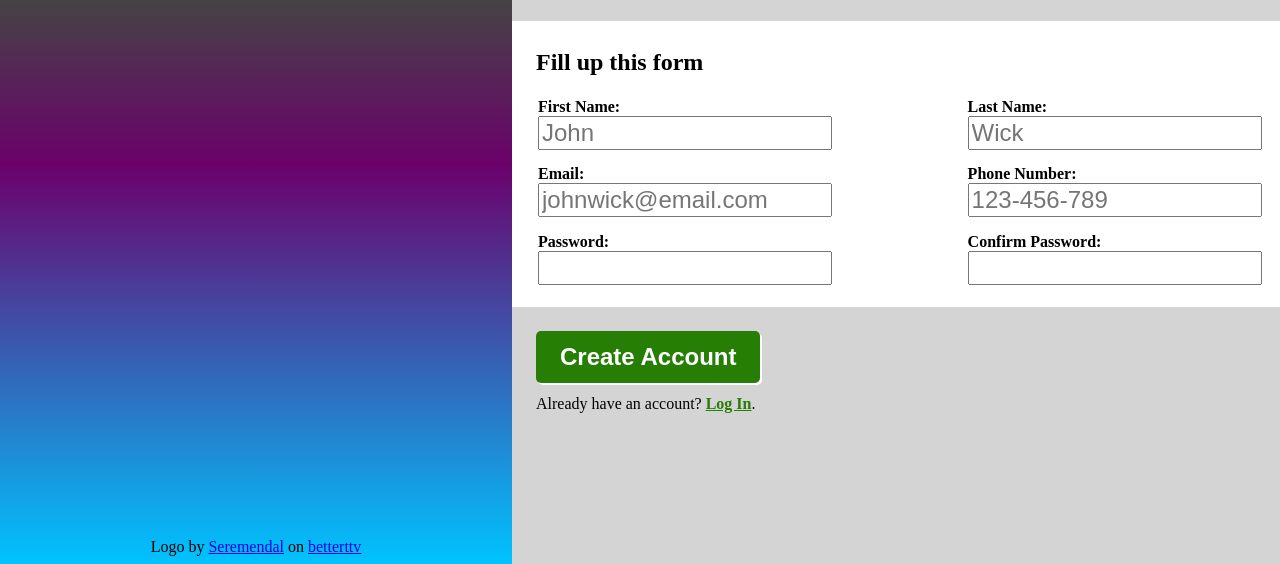
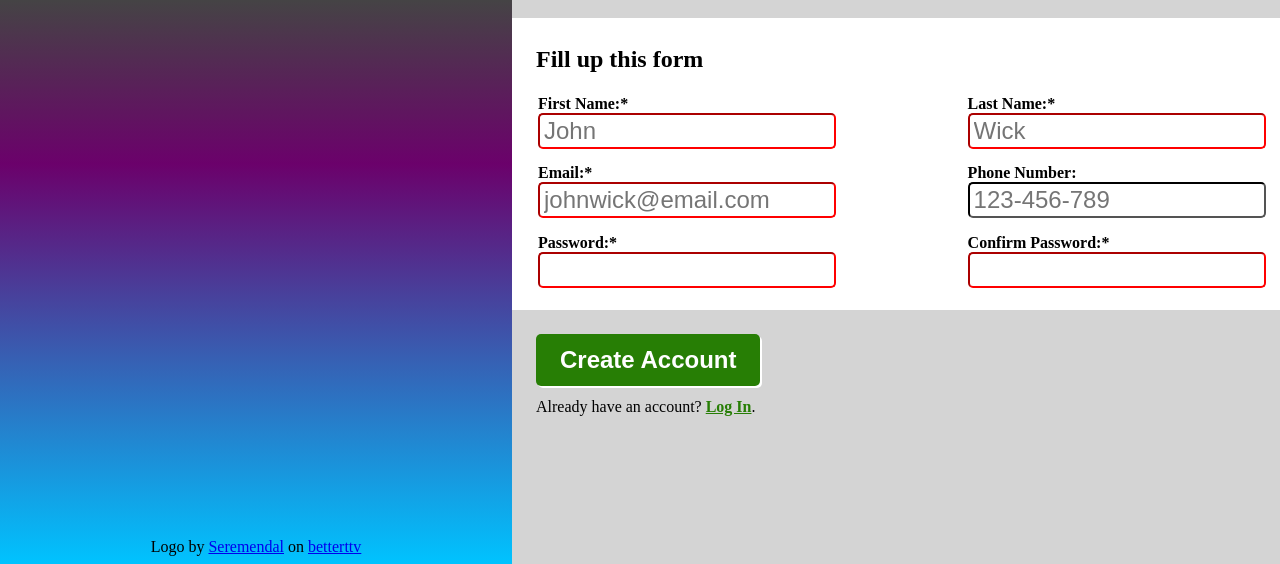
Before and after one commit to Norraynor/odin-sign-up-form, a plain HTML site: page index.html in a window 1280 px wide. Shown: the part 236-800 px from the top of the page. Drawn offline with Linux system fonts and the light colour scheme.

Commit message:
Fix issues with borders in form

```diff
--- a/index.html
+++ b/index.html
@@ -25,36 +25,36 @@
                     <legend>Fill up this form</legend>
                     <fieldset>
                         <div>
-                            <label for="first-name">First Name:</label>
-                            <input type="text" id="first-name" name="first-name" placeholder="John">
+                            <label for="first-name">First Name:*</label>
+                            <input type="text" id="first-name" name="first-name" placeholder="John" required>
                         </div>
                         <div>
-                            <label for="last-name">Last Name:</label>
-                            <input type="text" id="last-name" name="last-name" placeholder="Wick">
+                            <label for="last-name">Last Name:*</label>
+                            <input type="text" id="last-name" name="last-name" placeholder="Wick" required>
                         </div>
                     </fieldset>
 
                     <fieldset>
                         <div>
-                            <label for="mail">Email:</label>
-                            <input type="email" id="mail" name="mail" placeholder="johnwick@email.com">
+                            <label for="mail">Email:*</label>
+                            <input type="email" id="mail" name="mail" placeholder="johnwick@email.com" required>
                         </div>
 
                         <div>
                             <label for="phone">Phone Number:</label>
-                            <input type="number" id="phone" name="phone" placeholder="123-456-789">
+                            <input type="number" id="phone" name="phone" placeholder="123-456-789" minlength="9">
                         </div>
                     </fieldset>
 
                     <fieldset>
                         <div>
-                            <label for="password">Password:</label>
-                            <input type="password" id="password" name="password">
+                            <label for="password">Password:*</label>
+                            <input type="password" id="password" name="password" required>
                         </div>
 
                         <div>
-                            <label for="confirm-password">Confirm Password:</label>
-                            <input type="password" id="confirm-password" name="confirm-password">
+                            <label for="confirm-password">Confirm Password:*</label>
+                            <input type="password" id="confirm-password" name="confirm-password" required>
                         </div>
                     </fieldset>
                 </form>
--- a/styles/style.css
+++ b/styles/style.css
@@ -100,3 +100,21 @@ button{
     color: rgb(39, 126, 5);
     font-weight: bold;
 }
+
+
+input{
+    border-radius: 5px;
+    border-color: black;
+    padding: 2px 4px;
+}
+input:focus-visible{
+    outline: none;
+}
+input:invalid{
+    border-color: red;
+}
+
+input:focus{
+    border: 2px solid blue;
+    box-shadow: 3px 2px 2px 1px rgb(142, 142, 245);
+}
```
